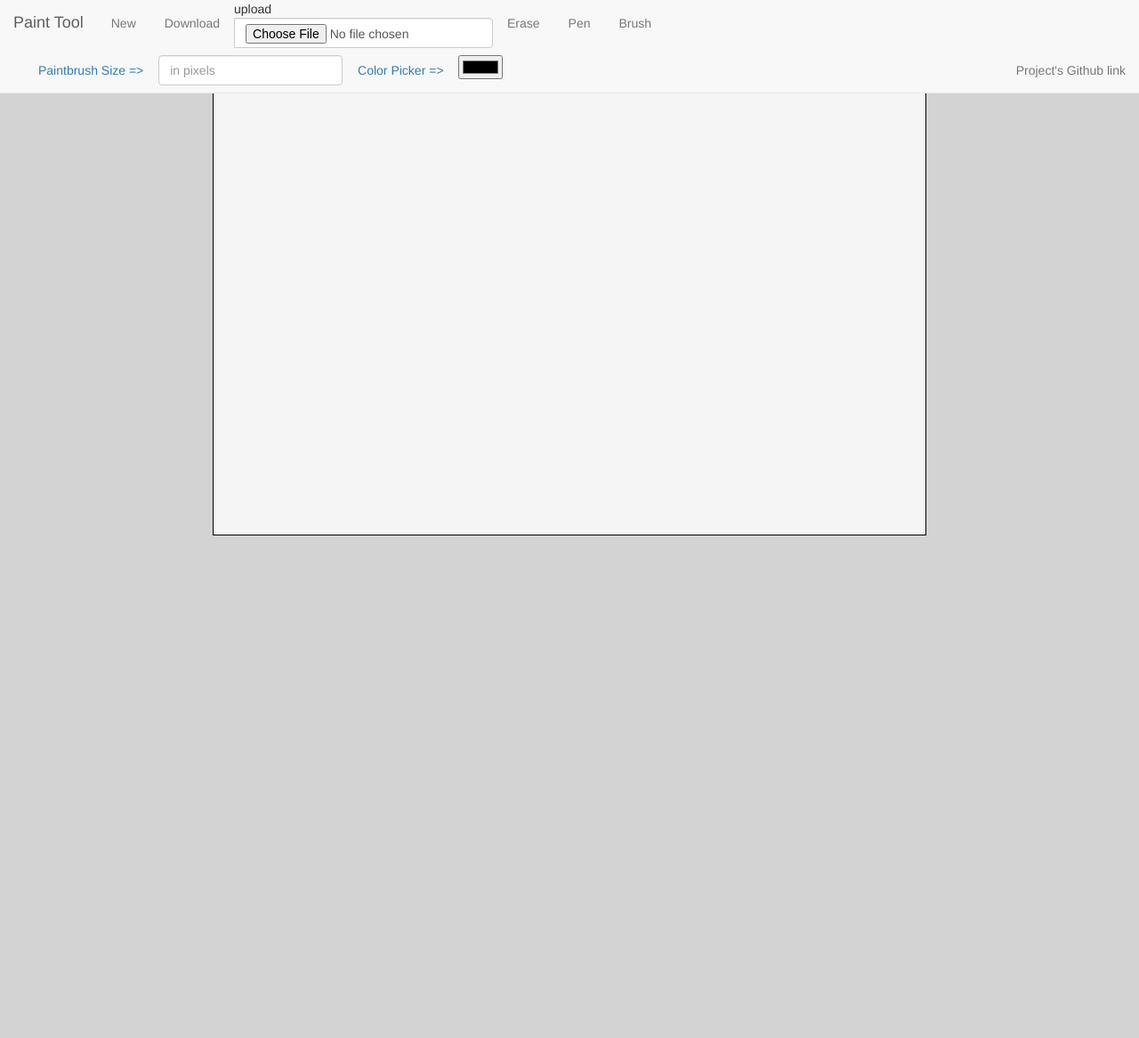
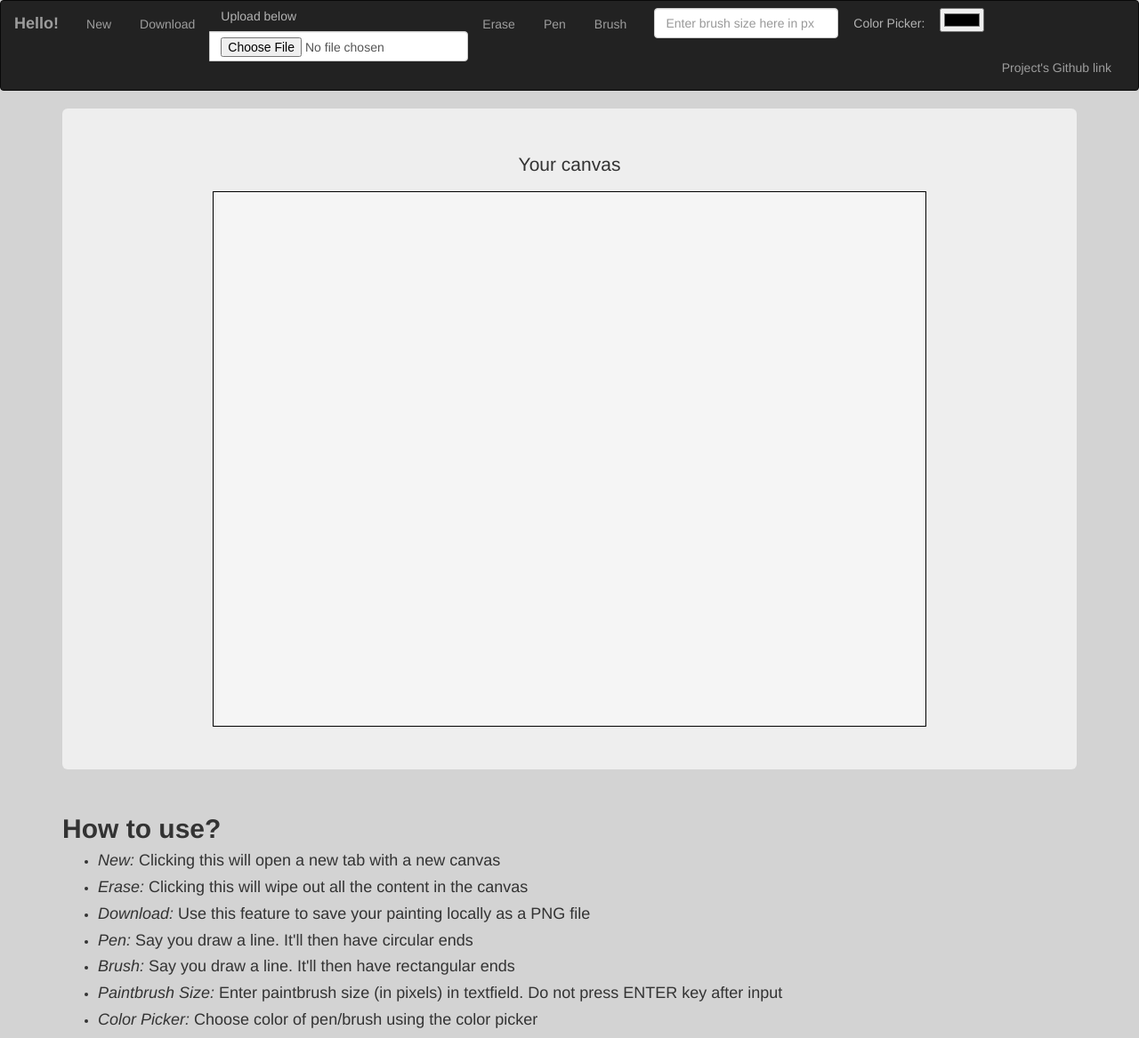
Before and after one commit to sugyanmishra29/Peintre-en-Ligne, a plain HTML site: page index.html in a window 1280 px wide. Shown: the whole page at 89% size. Before the commit the page ends 800 px from the top, so only its background shows below. Drawn offline with nearby package versions, Linux system fonts and the light colour scheme.

Commit message:
added notes

```diff
--- a/app.js
+++ b/app.js
@@ -20,12 +20,9 @@ pen.addEventListener("mousedown", changePen);
 brush.addEventListener("mousedown", changebrush);
 erase.addEventListener("mousedown", resize);
 download.addEventListener("click", function(e) {
-
-
     var image = canvas.toDataURL("image/png")
         .replace("image/png", "image/octet-stream");
     download.setAttribute("href", image);
-
 });
 
 
--- a/index.html
+++ b/index.html
@@ -10,7 +10,7 @@
 </head>
 
 <body style="background-color: #c5c5c5be;">
-    <nav class="navbar navbar-default navbar-fixed-top">
+    <nav class="navbar navbar-default navbar-inverse">
 
         <!-- Inside of a Container -->
         <div class="container-fluid">
@@ -25,7 +25,7 @@
                     <span class="icon-bar"></span>
                 </button>
 
-                <a class="navbar-brand">Paint Tool</a>
+                <a class="navbar-brand"><strong>Hello!</strong></a>
             </div>
 
             <!-- Anything inside of collapse navbar-collapse goes into the "hamburger" -->
@@ -38,7 +38,7 @@
                     <li>
                         <div class="input-group">
                             <div class="input-group-prepend">
-                                <div class="input-group-text" id="btnGroupAddon">upload</div>
+                                <a type="button" class="btn btn-dark" disabled style="color: #ffffff;">Upload below</a>
                             </div>
                             <input id="upload" type="file" class="form-control" accept="image/*">
                         </div>
@@ -53,10 +53,9 @@
 
                 <form class="navbar-form navbar-left" role="search">
                     <div class="form-group">
-                        <a type="button" class="btn btn-dark">Paintbrush Size =></a>
-                        <input id="wd" type="text" class="form-control" placeholder="in pixels" aria-label="Input group example" aria-describedby="btnGroupAddon">
+                        <input id="wd" type="text" class="form-control" autocomplete="off" placeholder="Enter brush size here in px" aria-label="Input group example" aria-describedby="btnGroupAddon">
                     </div>
-                    <a type="button" class="btn btn-dark">Color Picker =></a>
+                    <a type="button" class="btn btn-dark" disabled style="color: #ffffff;">Color Picker:</a>
                     <input id="hex" type="color" placeholder="">
                 </form>
 
@@ -69,8 +68,40 @@
             </div>
             <!-- /.container-fluid -->
     </nav>
-
-    <canvas id="draw"></canvas>
+    <div class="container">
+        <div class="jumbotron">
+            <p id="canvas">Your canvas</p>
+            <canvas id="draw"></canvas>
+        </div>
+    </div>
+    <div class="container">
+        <h2><strong>How to use?</strong></h2>
+        <ul>
+            <li>
+                <h4><em>New:</em> Clicking this will open a new tab with a new canvas</h4>
+            </li>
+            <li>
+                <h4><em>Erase:</em> Clicking this will wipe out all the content in the canvas</h4>
+            </li>
+            <li>
+                <h4><em>Download:</em> Use this feature to save your painting locally as a PNG file</h4>
+            </li>
+            <li>
+                <h4><em>Pen:</em> Say you draw a line. It'll then have circular ends</h4>
+            </li>
+            <li>
+                <h4><em>Brush:</em> Say you draw a line. It'll then have rectangular ends</h4>
+            </li>
+            <li>
+                <h4><em>Paintbrush Size:</em> Enter paintbrush size (in pixels) in textfield. Do not press ENTER key after input</h4>
+            </li>
+            <li>
+                <h4><em>Color Picker:</em> Choose color of pen/brush using the color picker</h4>
+            </li>
+        </ul>
+        <!-- <p>New: Clicking this will open a new tab with a new canvas</p>
+        <p>Erase: Clicking this will wipe out all the content in the canvas</p> -->
+    </div>
 
     <script src="app.js"></script>
     <script src="https://code.jquery.com/jquery-3.4.1.slim.min.js" integrity="sha384-J6qa4849blE2+poT4WnyKhv5vZF5SrPo0iEjwBvKU7imGFAV0wwj1yYfoRSJoZ+n" crossorigin="anonymous"></script>
--- a/style.css
+++ b/style.css
@@ -4,3 +4,11 @@
     border: 1px solid #000000;
     background-color: whitesmoke;
 }
+
+p {
+    text-align: center;
+}
+
+#canvas {
+    text-align: center;
+}
```
